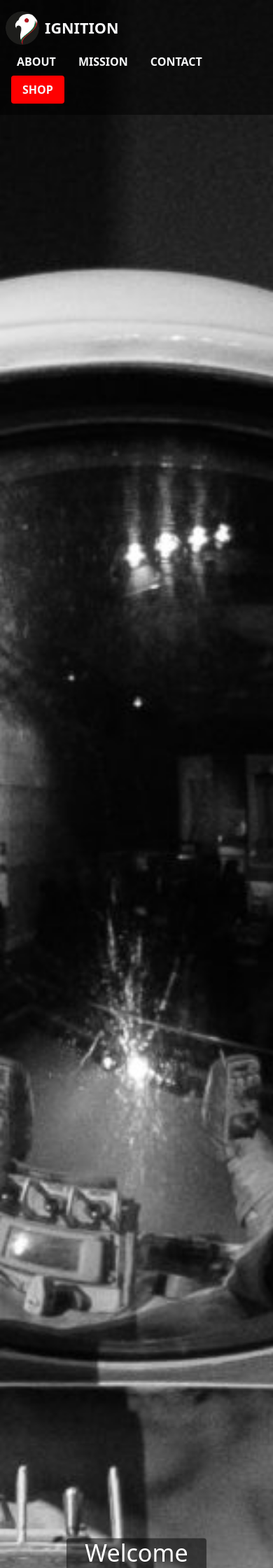
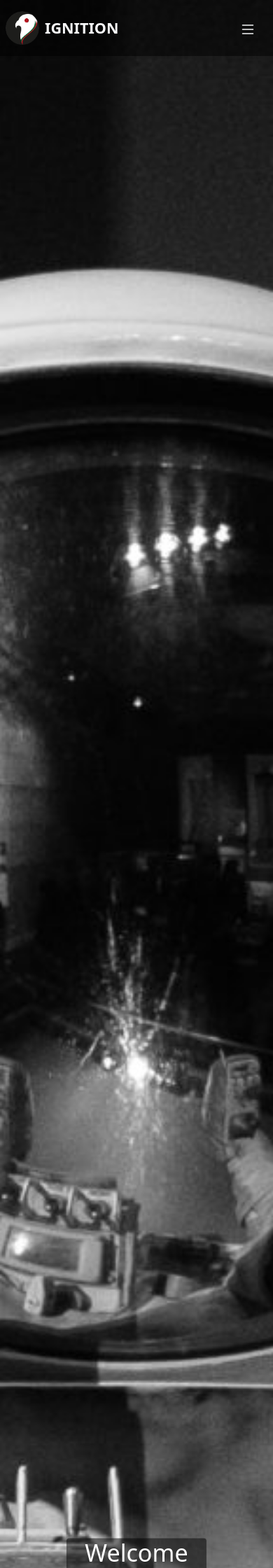
Before and after one commit to Ignition-Kuwait/Ignition-Kuwait, a Jekyll site: the page built from index.markdown, in a window 390 px wide. Shown: the top 2240 px of the page at 70% size. Built offline with Jekyll 4.4.1, drawn with Linux system fonts in a browser that asks for light colours.

Commit message:
Reinstated sidebar and made necessary changes/fixes.

```diff
--- a/_includes/header.html
+++ b/_includes/header.html
@@ -1,24 +1,23 @@
-<header class="top-header fixed-top d-flex flex-wrap justify-content-center text-uppercase fw-bold px-2 py-3" style="background: rgba(0,0,0,.5);">
+<header class="top-header fixed-top d-flex flex-wrap justify-content-center text-uppercase fw-bold px-2 py-3"
+  style="background: rgba(0,0,0,.5);">
   <a href="/#home" class="d-flex align-items-center mb-0 me-auto text-light text-decoration-none">
     <img src="/img/logo.png" class="me-2" alt="Logo" height="48" width="48" loading="lazy">
     <span class="fs-4">Ignition</span>
   </a>
   <ul class="nav nav-pills mt-1">
-    <li class="nav-item d-lg-inline-flex"><a href="/#about" class="nav-link link-light">About</a></li>
-    <li class="nav-item d-lg-inline-flex"><a href="/#mission" class="nav-link link-light">Mission</a></li>
-    <li class="nav-item d-lg-inline-flex"><a href="/#contact" class="nav-link link-light">Contact</a></li>
-    <li class="nav-item d-lg-inline-flex ms-2 me-4 rounded"><a href="https://www.ignitionkuwait.store/"
+    <li class="nav-item d-none d-sm-inline-flex"><a href="/#about" class="nav-link link-light">About</a></li>
+    <li class="nav-item d-none d-sm-inline-flex"><a href="/#mission" class="nav-link link-light">Mission</a></li>
+    <li class="nav-item d-none d-sm-inline-flex"><a href="/#contact" class="nav-link link-light">Contact</a></li>
+    <li class="nav-item d-none d-sm-inline-flex ms-2 me-4 rounded"><a href="https://www.ignitionkuwait.store/"
         class="nav-link link-light">Shop</a></li>
-    <!-- <li class="nav-item d-none d-lg-inline-flex"><a href="/about" class="nav-link link-light">About</a></li>
-    <li class="nav-item d-none d-lg-inline-flex"><a href="/projects" class="nav-link link-light">Projects</a></li>
-    <li class="nav-item d-none d-lg-inline-flex"><a href="/team" class="nav-link link-light">Team</a></li>
-    <li class="nav-item d-none d-lg-inline-flex"><a href="/contact" class="nav-link link-light">Contact</a></li>
-    <li class="nav-item">
+    <!-- <li class="nav-item d-none d-lg-inline-flex"><a href="/projects" class="nav-link link-light">Projects</a></li>
+    <li class="nav-item d-none d-lg-inline-flex"><a href="/team" class="nav-link link-light">Team</a></li> -->
+    <li class="nav-item d-sm-none d-inline-flex">
       <a id="sidebarButton" href="#" class="nav-link link-light">
         <svg class="bi" width="24" height="24" fill="currentColor">
           <use xlink:href="/img/icons.svg#list"></use>
         </svg>
       </a>
-    </li> -->
+    </li>
   </ul>
 </header>
--- a/_includes/sidebar.html
+++ b/_includes/sidebar.html
@@ -3,10 +3,22 @@
     style="width: 280px;">
     <ul class="nav nav-pills flex-column mt-5 mb-auto">
       <li class="nav-item d-lg-none">
-        <a href="/about" class="nav-link link-light p-0">About</a>
+        <a href="/#about" class="nav-link link-light p-0">About</a>
+        <hr>
+      </li>
+      <li class="nav-item">
+        <a href="/#mission" class="nav-link link-light p-0">Mission</a>
         <hr>
       </li>
       <li class="nav-item d-lg-none">
+        <a href="/#contact" class="nav-link link-light p-0">Contact</a>
+        <hr>
+      </li>
+      <li class="nav-item">
+        <a href="https://www.ignitionkuwait.store/" class="nav-link link-light p-0 py-3 text-center rounded">Shop</a>
+        <hr>
+      </li>
+      <!-- <li class="nav-item d-lg-none">
         <a href="/projects" class="nav-link link-light p-0">Projects</a>
         <hr>
       </li>
@@ -14,22 +26,10 @@
         <a href="/team" class="nav-link link-light p-0">Team</a>
         <hr>
       </li>
-      <li class="nav-item d-lg-none">
-        <a href="/contact" class="nav-link link-light p-0">Contact</a>
-        <hr>
-      </li>
-      <li class="nav-item">
-        <a href="/mission" class="nav-link link-light p-0">Mission</a>
-        <hr>
-      </li>
       <li class="nav-item">
         <a href="/partners" class="nav-link link-light p-0">Partners</a>
         <hr>
-      </li>
-      <li class="nav-item">
-        <a href="https://www.ignitionkuwait.store/" class="nav-link link-light p-0">Shop</a>
-        <hr>
-      </li>
+      </li> -->
     </ul>
   </div>
 </div>
--- a/_sass/_main.scss
+++ b/_sass/_main.scss
@@ -61,6 +61,7 @@
   padding: 25px;
 }
 
-.nav-item.rounded {
+.nav-item.rounded,
+.nav-link.rounded {
   background: red;
 }
--- a/js/main.js
+++ b/js/main.js
@@ -1,20 +1,20 @@
-// const sidebarButton = document.getElementById('sidebarButton')
+const sidebarButton = document.getElementById('sidebarButton')
 
-// sidebarButton.addEventListener('click', event => {
-//   document.body.classList.toggle('show-sidebar')
-// })
+sidebarButton.addEventListener('click', event => {
+  document.body.classList.toggle('show-sidebar')
+})
 
 const mainWrapper = document.querySelector('main.page-content .wrapper')
 const sections = {
+  home: document.getElementById('home'),
   about: document.getElementById('about'),
   mission: document.getElementById('mission'),
   contact: document.getElementById('contact')
 }
 
-
-// TODO: Add sidebar links.
-document.querySelectorAll('.top-header .nav-link').forEach(section => {
+document.querySelectorAll('.top-header > a:first-child, .top-header .nav-link, .sidebar .nav-link').forEach(section => {
   section.addEventListener('click', event => {
+    console.log(event.currentTarget)
     const target = event.currentTarget.getAttribute('href')?.replace('/#', '')
     if (!sections[target]) { return }
     event.preventDefault()
```
